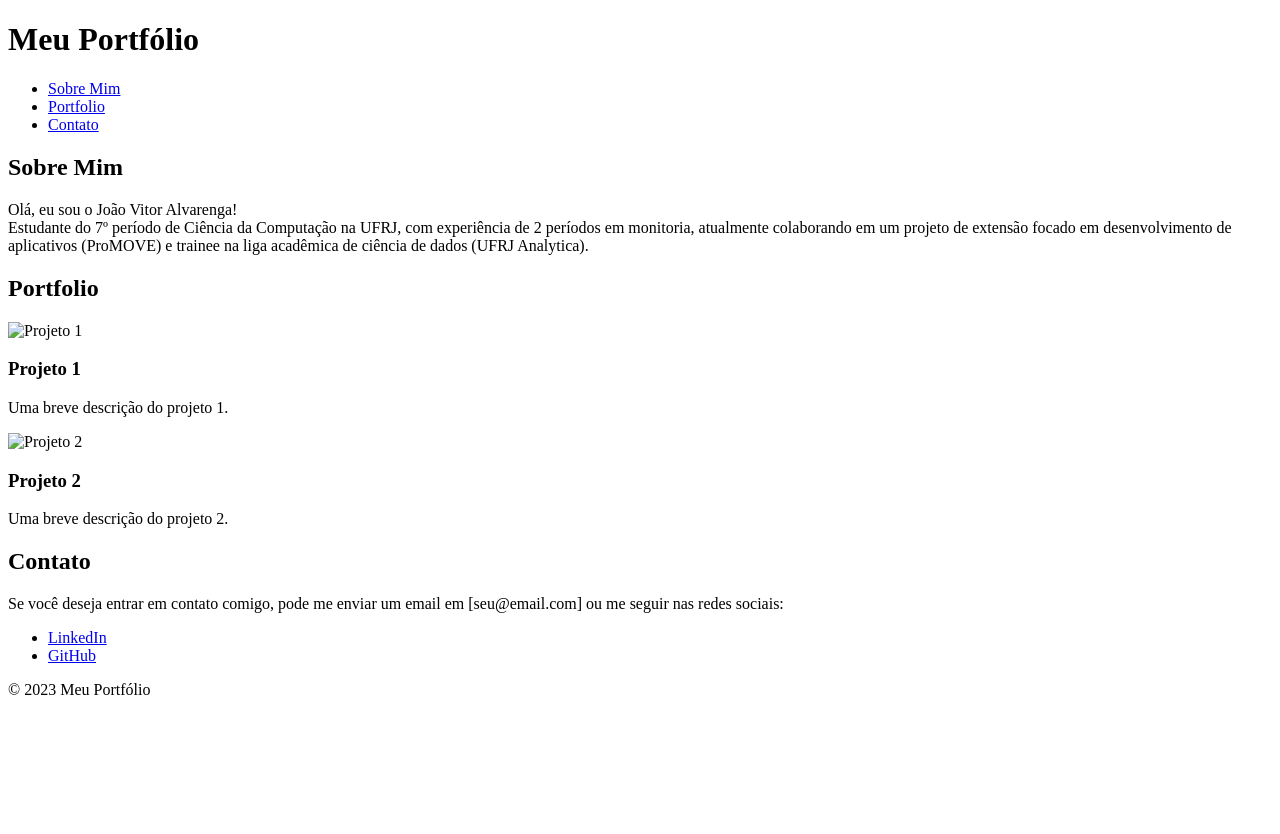
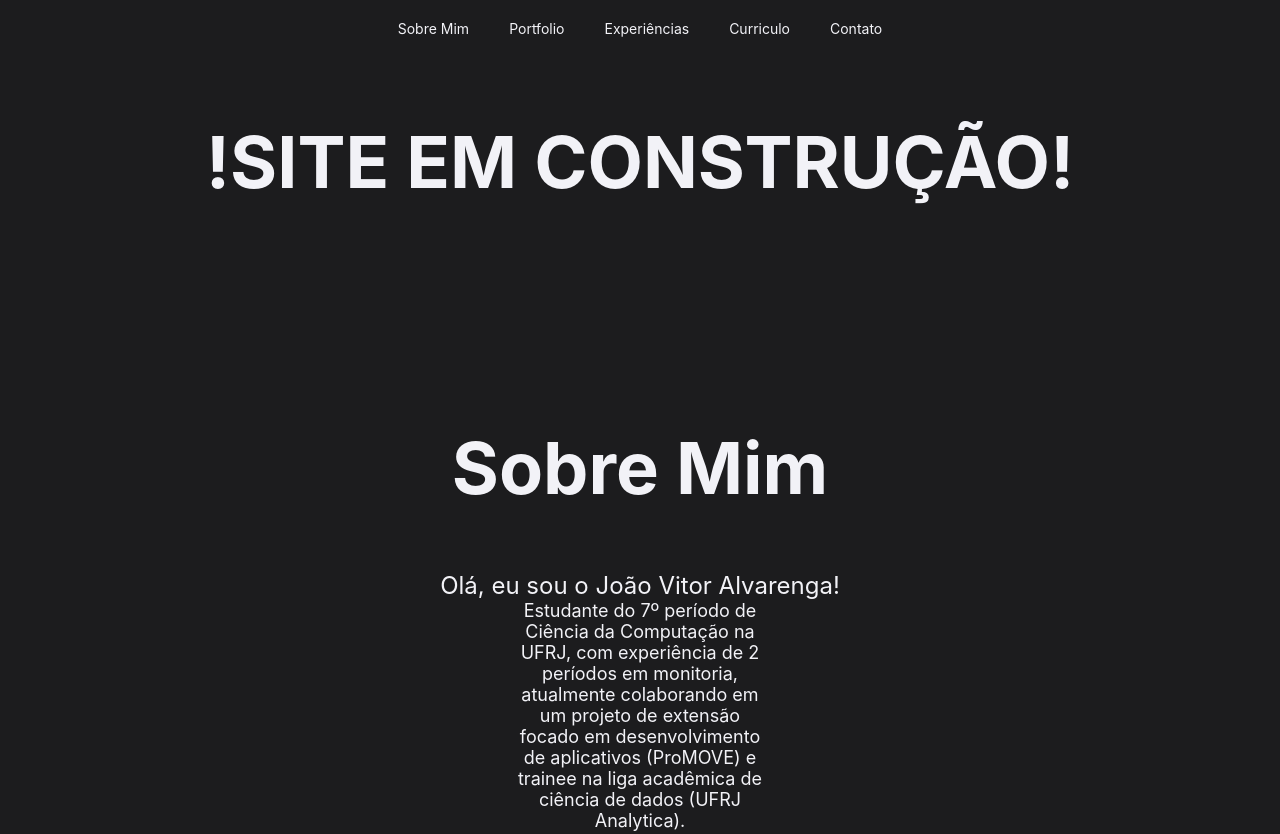
Before and after one commit to alvarengajv/portfolio, a plain HTML site: page index.html in a window 1280 px wide. Shown: the top 834 px of the page. Before the commit the page ends 800 px from the top, so only its background shows below. Drawn offline with Linux system fonts and the light colour scheme.

Commit message:
Update index.html

```diff
--- a/index.html
+++ b/index.html
@@ -1,59 +1,147 @@
 <!DOCTYPE html>
 <html lang="pt-br">
   <head>
-    <meta charset="UTF-8">
-    <meta name="viewport" content="width=device-width, initial-scale=1.0">
+    <meta charset="UTF-8" />
+    <meta name="viewport" content="width=device-width, initial-scale=1.0" />
     <title>Meu Portfólio</title>
-    <link rel="stylesheet" href="styles.css"> <!-- Você pode criar um arquivo CSS separado para estilizar seu site -->
+    <link rel="stylesheet" href="styles.css" />
+
+    <style>
+      body {
+        background-color: rgb(28, 28, 30);
+        color: rgb(242, 242, 247);
+        font-family: -apple-system, BlinkMacSystemFont, 'Segoe UI', Roboto,
+          'Helvetica Neue', Arial, sans-serif;
+      }
+
+      header {
+        background-color: rgb(28, 28, 30);
+        color: rgb(242, 242, 247);
+        padding: 20px;
+        text-align: center;
+        position: fixed;
+        top: 0;
+        left: 0;
+        right: 0;
+        z-index: 1000;
+      }
+
+      header h1 {
+        font-size: 36px;
+      }
+
+      nav {
+        display: flex;
+        justify-content: center;
+      }
+
+      nav a {
+        font-size: 14px;
+        text-decoration: none;
+        color: rgb(242, 242, 247);
+        margin: 0 20px;
+      }
+
+      nav a:hover {
+        text-decoration: none;
+      }
+
+      section {
+        padding: 50px 0;
+        text-align: center;
+      }
+
+      p {
+        margin: 0 100px;
+      }
+
+    </style>
   </head>
+
   <body>
     <header>
-        <h1>Meu Portfólio</h1>
       <nav>
-            <ul>
-                <li><a href="#sobre">Sobre Mim</a></li>
-                <li><a href="#portfolio">Portfolio</a></li>
-                <li><a href="#contato">Contato</a></li>
-            </ul>
+        <a href="#sobre">Sobre Mim</a>
+        <a href="#portfolio">Portfolio</a>
+        <a hrf="experiencias">Experiências</a>
+        <a href="#curriculo">Curriculo</a>
+        <a href="#contato">Contato</a>
       </nav>
     </header>
 
+    <section>
+      <h1 style="font-size: 72px; font-weight: bold">!SITE EM CONSTRUÇÃO!</h1>
+    </section>
     <section id="sobre">
-        <h2>Sobre Mim</h2>
-        <p>Olá, eu sou o João Vitor Alvarenga!
-            <br>
-            Estudante do 7º período de Ciência da Computação na UFRJ, com experiência de 2 períodos em monitoria, atualmente colaborando em um projeto de extensão focado em desenvolvimento de aplicativos (ProMOVE) e trainee na liga acadêmica de ciência de dados (UFRJ Analytica).</p>
+      <h2 style="font-size: 72px; font-weight: bold" ;>Sobre Mim</h2>
+      <p style="text-align: center; font-size: 24px" ;>
+        Olá, eu sou o João Vitor Alvarenga!
+      </p>
+      <p style="text-align: center; margin: 0 500px; font-size: 18px" ;>
+        Estudante do 7º período de Ciência da Computação na UFRJ, com
+        experiência de 2 períodos em monitoria, atualmente colaborando em um
+        projeto de extensão focado em desenvolvimento de aplicativos (ProMOVE) e
+        trainee na liga acadêmica de ciência de dados (UFRJ Analytica).
+      </p>
     </section>
 
     <section id="portfolio">
-        <h2>Portfolio</h2>
+      <h2 style="font-size: 72px; font-weight: bold" ;>Portfolio</h2>
       <div class="projeto">
-            <img src="projeto1.jpg" alt="Projeto 1">
-            <h3>Projeto 1</h3>
+        <img src="projeto1.jpg" alt="Projeto 1" />
+        <h3 style="font-size: 72px; font-weight: bold" ;>Projeto 1</h3>
         <p>Uma breve descrição do projeto 1.</p>
       </div>
 
       <div class="projeto">
-            <img src="projeto2.jpg" alt="Projeto 2">
-            <h3>Projeto 2</h3>
+        <img src="projeto2.jpg" alt="Projeto 2" />
+        <h3 style="font-size: 72px; font-weight: bold" ;>Projeto 2</h3>
         <p>Uma breve descrição do projeto 2.</p>
       </div>
 
-        <!-- Adicione mais projetos conforme necessário -->
+
+    </section>
+
+    <section id="experiencias">
+      <h2 style="font-size: 72px; font-weight: bold" ;>Experiências</h2>
+
+      <a
+        href="https://www.linkedin.com/in/joão-vitor-lopes-alvarenga-bb78591a4/"
+        target="_blank"
+        >ProMOVE</a
+      >
+
+      <a
+        href="https://www.linkedin.com/in/joão-vitor-lopes-alvarenga-bb78591a4/"
+        target="_blank"
+        >UFRJ Analytica</a
+      >
+    </section>
+
+    <section id="curriculo">
+      <h2 style="font-size: 72px; font-weight: bold" ;>Curriculo</h2>
     </section>
 
     <section id="contato">
-        <h2>Contato</h2>
-        <p>Se você deseja entrar em contato comigo, pode me enviar um email em [seu@email.com] ou me seguir nas redes sociais:</p>
-        <ul>
-            <li><a href="https://www.linkedin.com/in/joão-vitor-lopes-alvarenga-bb78591a4/" target="_blank">LinkedIn</a></li>
-            <li><a href="https://github.com/alvarengajv" target="_blank">GitHub</a></li>
-            <!-- Adicione links para suas redes sociais aqui -->
-        </ul>
+      <h2 style="font-size: 72px; font-weight: bold" ;>Contato</h2>
+      <p>
+        Se você deseja entrar em contato comigo, pode me enviar um email em
+        [seu@email.com] ou me seguir nas redes sociais:
+      </p>
+
+      <a
+        href="https://www.linkedin.com/in/joão-vitor-lopes-alvarenga-bb78591a4/"
+        target="_blank"
+        >LinkedIn</a
+      >
+
+      <a href="https://github.com/alvarengajv" target="_blank">GitHub</a>
+
+
     </section>
 
     <footer>
-        <p>&copy; 2023 Meu Portfólio</p>
+
     </footer>
   </body>
 </html>
```
Lines whose indentation alone changed are shown as unchanged.
